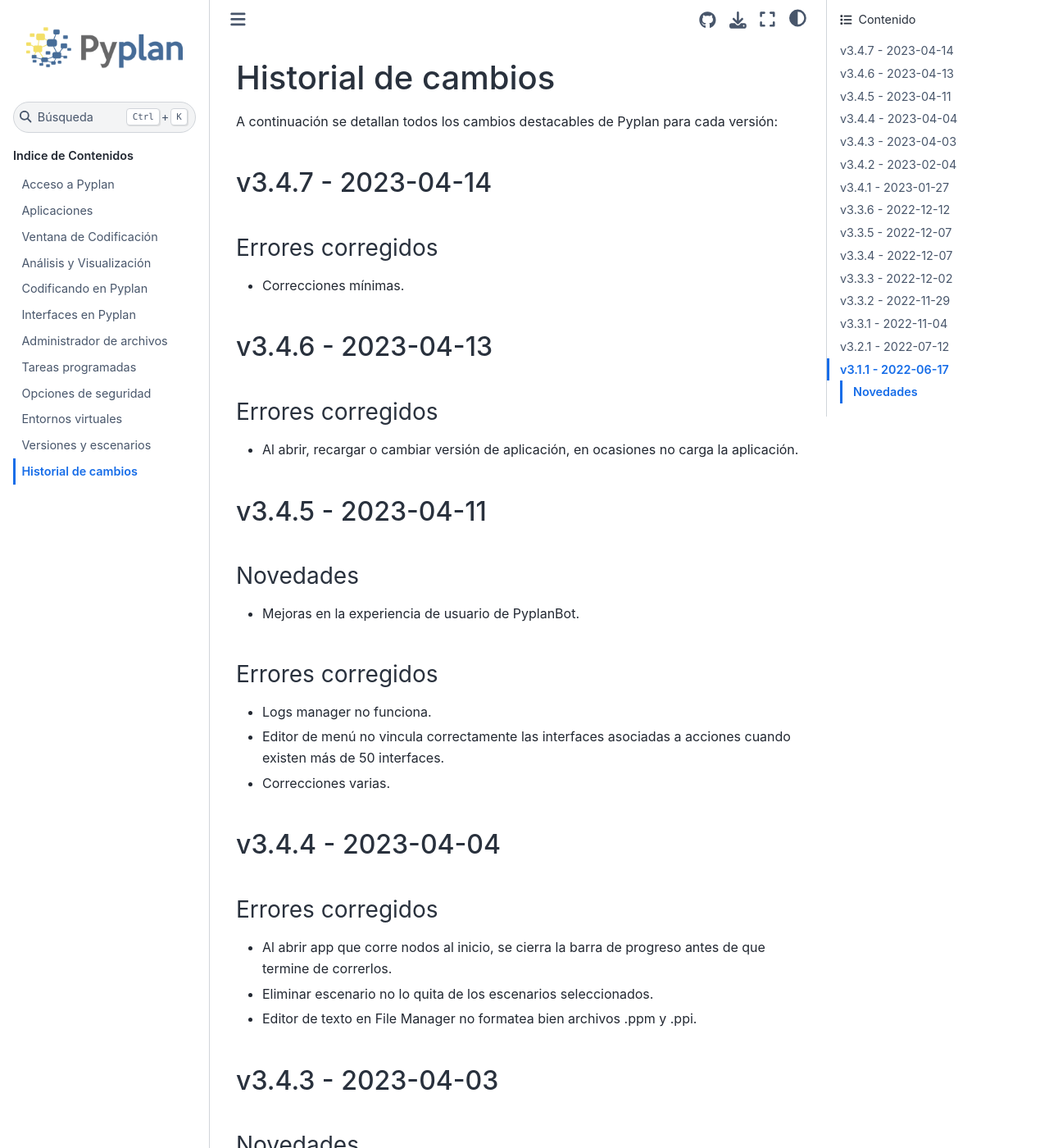
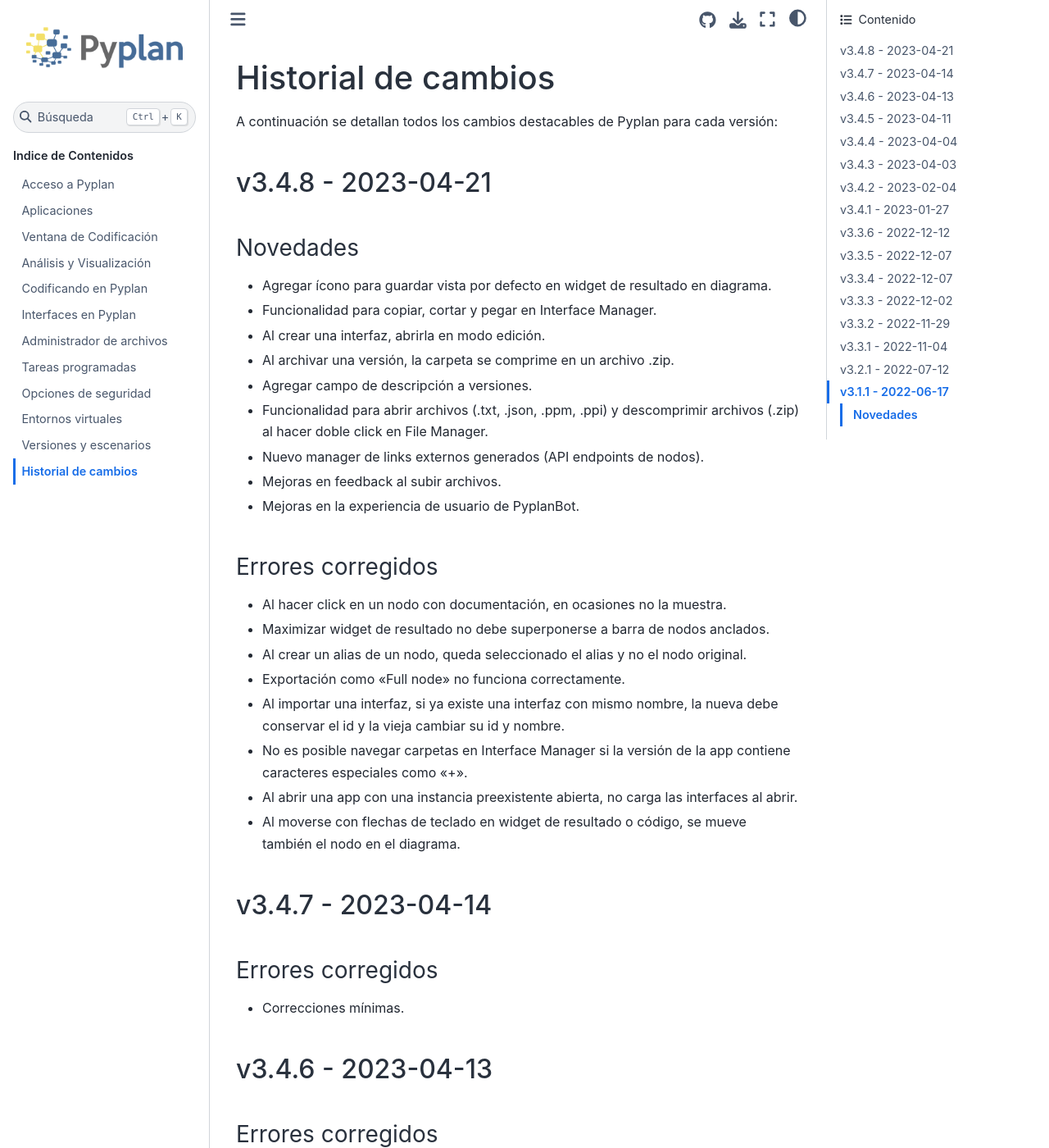
Before and after one commit to pyplan/pyplan, a Sphinx documentation site: the page built from docs/99_change_log/index.rst, in a window 1280 px wide and 1400 px high. Shown: the whole window at 82% size. Built offline with Sphinx 7.4.7 and the Sphinx Book theme 1.1.4, drawn with Linux system fonts in a browser that asks for light colours.

Commit message:
changelog v3.4.8

```diff
--- a/docs/99_change_log/index.rst
+++ b/docs/99_change_log/index.rst
@@ -2,6 +2,37 @@
 ====================
 
 A continuación se detallan todos los cambios destacables de Pyplan para cada versión:
+
+v3.4.8 - 2023-04-21
+-------------------
+
+---------
+Novedades
+---------
+
+- Agregar ícono para guardar vista por defecto en widget de resultado en diagrama.
+- Funcionalidad para copiar, cortar y pegar en Interface Manager.
+- Al crear una interfaz, abrirla en modo edición.
+- Al archivar una versión, la carpeta se comprime en un archivo .zip.
+- Agregar campo de descripción a versiones.
+- Funcionalidad para abrir archivos (.txt, .json, .ppm, .ppi) y descomprimir archivos (.zip) al hacer doble click en File Manager.
+- Nuevo manager de links externos generados (API endpoints de nodos).
+- Mejoras en feedback al subir archivos.
+- Mejoras en la experiencia de usuario de PyplanBot.
+
+------------------
+Errores corregidos
+------------------
+
+- Al hacer click en un nodo con documentación, en ocasiones no la muestra.
+- Maximizar widget de resultado no debe superponerse a barra de nodos anclados.
+- Al crear un alias de un nodo, queda seleccionado el alias y no el nodo original.
+- Exportación como "Full node" no funciona correctamente.
+- Al importar una interfaz, si ya existe una interfaz con mismo nombre, la nueva debe conservar el id y la vieja cambiar su id y nombre.
+- No es posible navegar carpetas en Interface Manager si la versión de la app contiene caracteres especiales como "+".
+- Al abrir una app con una instancia preexistente abierta, no carga las interfaces al abrir.
+- Al moverse con flechas de teclado en widget de resultado o código, se mueve también el nodo en el diagrama.
+
 
 v3.4.7 - 2023-04-14
 -------------------
```
Also changed, not shown: 1 other file.
